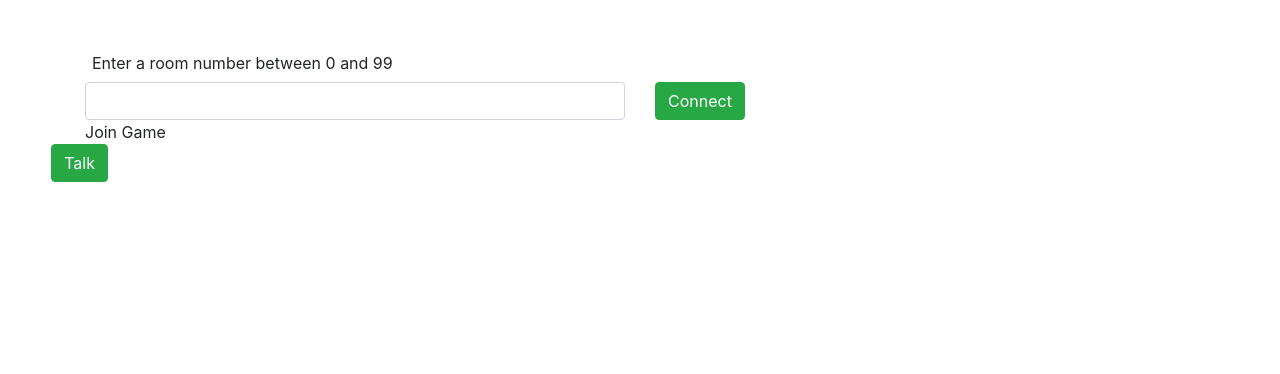
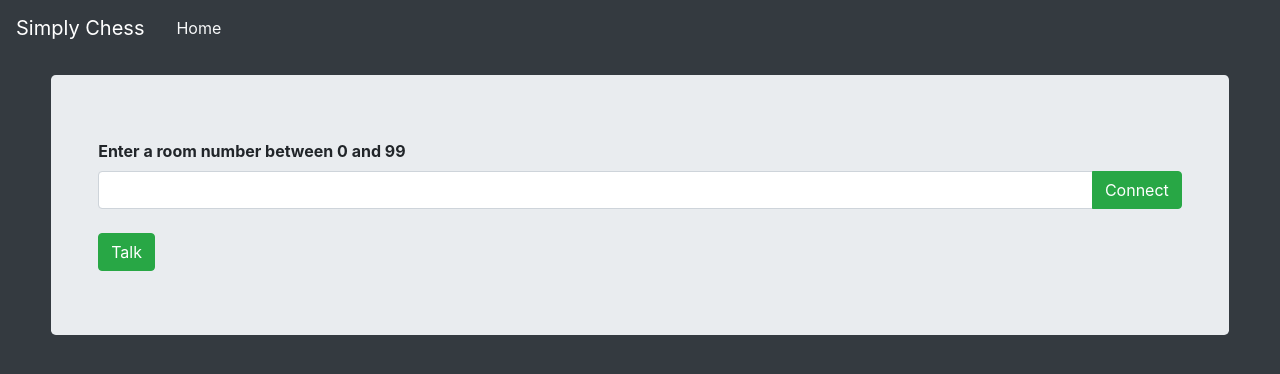
Before and after one commit to Shaunak1857/SimplyChess, a website: page index.html in a window 1280 px wide. Drawn offline with nearby package versions, Linux system fonts and the light colour scheme.

Commit message:
edits to ui

```diff
--- a/index.html
+++ b/index.html
@@ -3,7 +3,9 @@
 
 <head>
   <meta charset="UTF-8" />
-  <title>Chess 0</title>
+  <meta name="viewport" content="width=device-width, initial-scale=1, shrink-to-fit=no">
+
+  <title>Simply Chess</title>
   <!--  Including the chessboardjs files:-->
   <!-- <script src="chess.js"></script>  -->
   <link rel="stylesheet" href="https://stackpath.bootstrapcdn.com/bootstrap/4.1.3/css/bootstrap.min.css"
@@ -33,7 +35,7 @@
 
 </head>
 
-<body>
+<body class="bg-dark pt-4">
 
   <script src="https://cdnjs.cloudflare.com/ajax/libs/socket.io/2.1.1/socket.io.js"></script>
   <script src="https://ajax.googleapis.com/ajax/libs/jquery/3.3.1/jquery.min.js"></script>
@@ -41,33 +43,38 @@
   <!-- <script>
     var socket = io();
   </script> -->
-  <div class="container">
-    <div id="board" style="width: 500px; margin: auto"></div>
 
-    <div style="margin: auto">
+  <nav class="navbar navbar-expand-lg fixed-top navbar-dark bg-dark">
+    <a class="navbar-brand" href="#" onclick="location.reload()">Simply Chess</a>
 
-      <div id="player"></div>
-      <div id="roomNumbers">Enter a room number between 0 and 99</div>
+    <ul class="nav">
+      <li class="nav-item">
+        <a class="nav-item nav-link text-light" href="#" onclick="location.reload()">Home</a>
+      </li>
+    </ul>
+  </nav>
+
+  <div class="jumbotron">
+    <div class="container">
       <form>
-        <div class="row">
-          <div class="col">
-            <input type="number" id="room" min="0" max="99" class="form-control form-control-md number">
-          </div>
-          <div class="col">
-            <button id="button" class="btn btn-success" onclick="connect()">Connect</button>
+        <div class="form-group">
+          <label class="font-weight-bold m-0 mb-2" id="roomNumbers" for="room">Enter a room number between 0 and 99</label>
+          <div class="input-group">
+            <input type="number" id="room" min="0" max="99" class="form-control">
+            <div class="input-group-append">
+              <button id="button" class="btn btn-success" type="button" onclick="connect()">Connect</button>
+            </div>
           </div>
         </div>
       </form>
 
-      <div id="state">Join Game</div>
+      <div id="board" style="width: 500px; margin: auto"></div>
+      <p class="mt-4 mb-1" id="player"></p>
+      <p class="mt-1" id="state"></p>
+      <button id="inputSpeech" class="btn btn-success" onclick="inputSpeech()">Talk</button>
     </div>
-
   </div>
-
-  <button id="inputSpeech" class="btn btn-success" onlick="inputSpeech()">Talk</button>
-
   <script src="./game.js"></script>
-
 </body>
 
 
```
